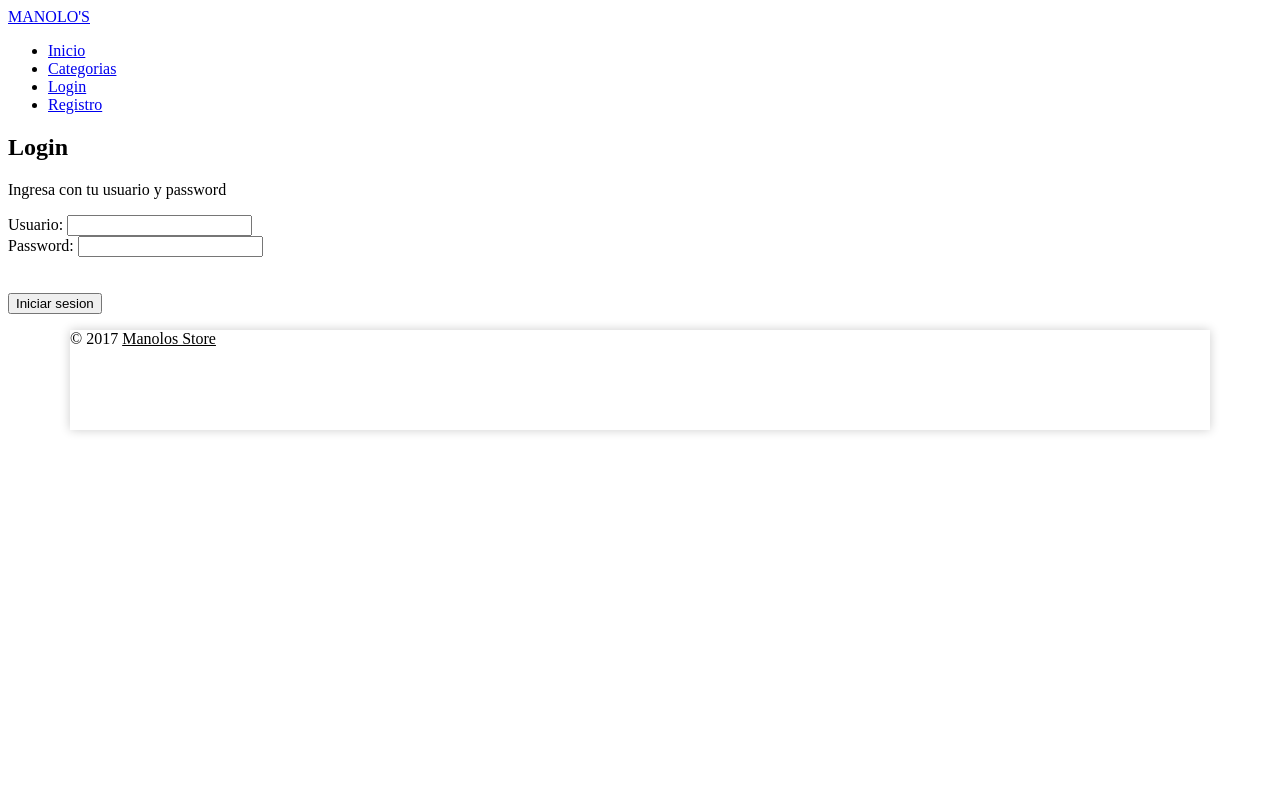
After one commit to adions025/Tienda_online, a PHP site: page /view/loginForm.php in a window 1280 px wide. The commit adds this page. Run offline with PHP 8.4, Linux system fonts and the light colour scheme.

Commit message:
Se añade en el menu la opcion de login para la vista, pero falta implementacion en el modelo.
Signed-off-by: adonisgonzalez <adonis.gonzalez@e-campus.uab.cat>

```diff
--- /dev/null
+++ b/controller/controlerLogin.php
@@ -0,0 +1,3 @@
+<?php
+
+include __DIR__.'/../view/loginForm.php';
--- a/index.php
+++ b/index.php
@@ -19,6 +19,10 @@
                 include __DIR__.'/controller/controlerCategorias.php';
                 break;
 
+            case 'login':
+                include __DIR__.'/controller/controlerLogin.php';
+                break;
+
             case 'registro':
                 include __DIR__.'/controller/controlerRegistro.php';
                 break;
@@ -31,6 +35,8 @@
                 include __DIR__.'/controller/controlerSoloProducto.php';
                 /*include('controller/controlerSoloProducto.php');*/
                 break;
+
+
         }
 
     }
--- a/view/include/menu.php
+++ b/view/include/menu.php
@@ -2,7 +2,7 @@
 </head>
 <body>
 <header id="main-header">
-    <a id="logo-header" href="#">
+    <a id="logo-header" href="index.php?page=home">
         <span class="nombre-tienda">MANOLO'S</span>
     </a>
 </header>
@@ -14,7 +14,9 @@
             <li><a href="index.php?page=home"> Inicio </a></li>
             <li><a href="index.php?page=categorias"> Categorias </a></li>
             <!--<li><a href="index.php?page=productos"> Productos </a></li> -->
+            <li><a href="index.php?page=login"> Login </a></li>
             <li><a href="index.php?page=registro"> Registro </a></li>
+
         </ul>
     </nav>
 </section>
--- /dev/null
+++ b/view/loginForm.php
@@ -0,0 +1,26 @@
+<body>
+<?PHP include __DIR__.'/../view/include/menu.php';?>
+<?/*PHP require '../model/ConnectDB.php'*/;?>
+<script src="js/jqueryFunction.js"> </script>
+
+<!--#####################################################################-->
+
+<section id="main-content-registro">
+    <header>
+        <h1>Login</h1>
+        <p>Ingresa con tu usuario y password</p>
+    </header>
+
+    <div class="registro-content">
+        <form method="post" action=""/>
+        Usuario: <input type="text" name="nombre"/> <br/>
+        Password: <input type="password" name="password"/> <br/>
+        <br/><br />
+        <input type="submit" value="Iniciar sesion"/>
+        </form>
+    </div>
+
+
+</section> <!-- / #main-content -->
+
+<?PHP include __DIR__.'/../view/include/footer.php'; ?>
```
